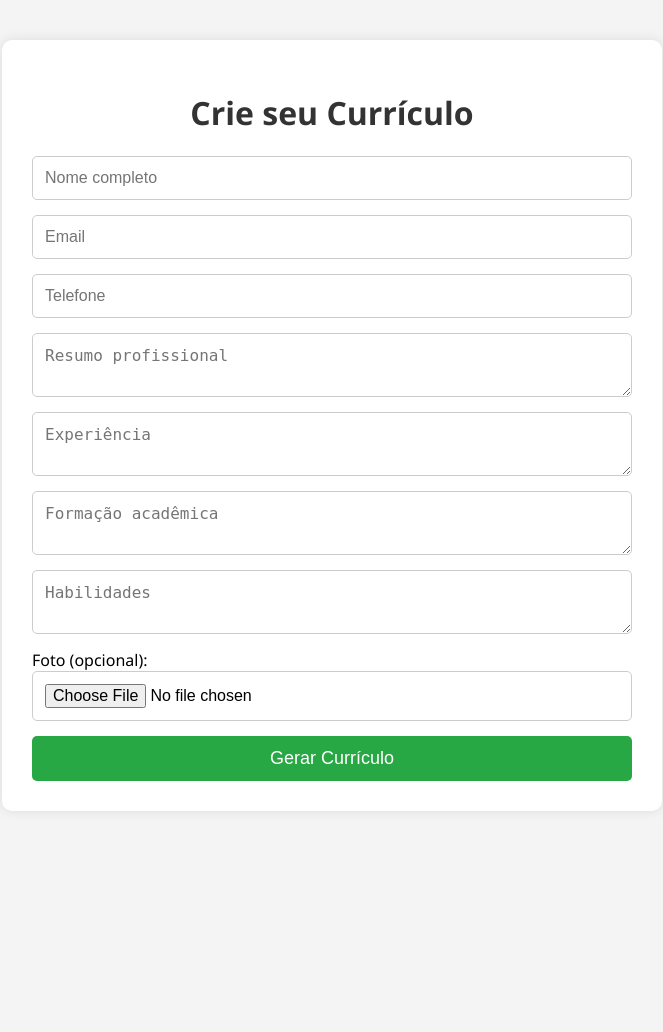
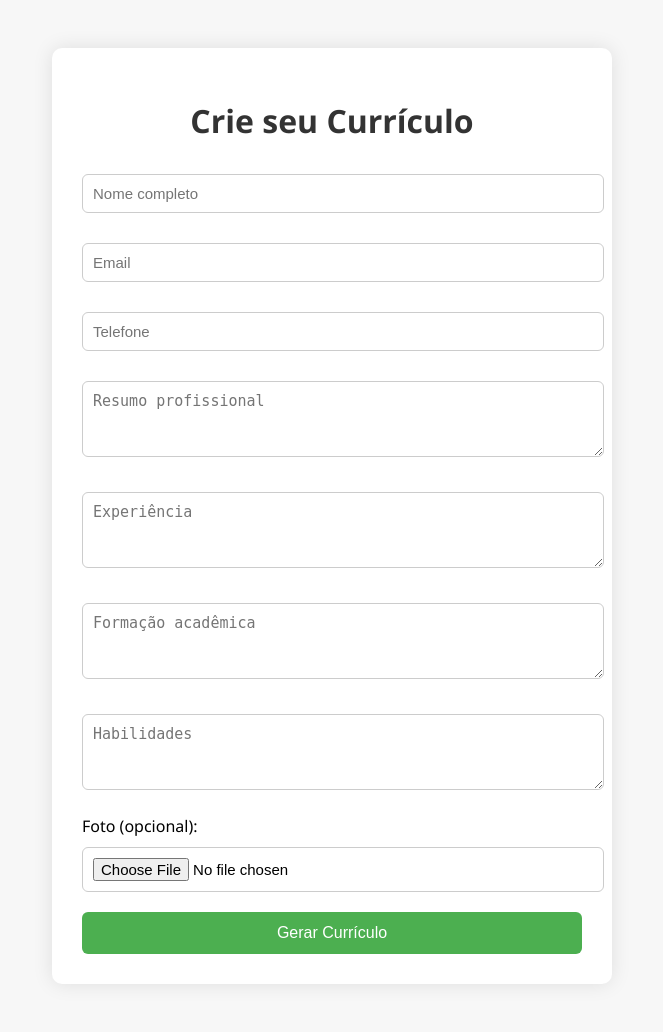
Before and after one commit to Domingos71/curriculo-facil, a Flask app: page / in a window 1280 px wide. Shown: the whole page, without its empty margins (308-971 px from the left). Before the commit the page ends 781 px from the top, so only its background shows below. Run offline with Flask 3, Linux system fonts and the light colour scheme.

Commit message:
Melhoria total

```diff
--- a/app.py
+++ b/app.py
@@ -12,8 +12,8 @@ app.config['UPLOAD_FOLDER'] = 'uploads'
 if not os.path.exists(app.config['UPLOAD_FOLDER']):
     os.makedirs(app.config['UPLOAD_FOLDER'])
 
-# Detecta automaticamente o caminho do wkhtmltopdf (Linux ou Windows)
-wkhtmltopdf_path = shutil.which('wkhtmltopdf') or r'C:\Program Files\wkhtmltopdf\bin\wkhtmltopdf.exe'
+# Detecta o caminho do wkhtmltopdf automaticamente
+wkhtmltopdf_path = shutil.which('wkhtmltopdf') or os.getenv("WKHTMLTOPDF_PATH")
 config = pdfkit.configuration(wkhtmltopdf=wkhtmltopdf_path)
 
 @app.route('/')
@@ -30,7 +30,6 @@ def gerar():
         foto_path = os.path.join(app.config['UPLOAD_FOLDER'], filename)
         foto.save(foto_path)
 
-        # Converte a imagem para base64
         with open(foto_path, 'rb') as img_file:
             mime_type = 'image/jpeg' if filename.lower().endswith(('.jpg', '.jpeg')) else 'image/png'
             base64_img = base64.b64encode(img_file.read()).decode('utf-8')
@@ -38,13 +37,9 @@ def gerar():
     else:
         dados['foto_base64'] = None
 
-    # Renderiza o HTML com os dados do formulário
-    rendered = render_template('resume_template.html', **dados)
-
-    # Gera o PDF
+    rendered = render_template('resume_template.html', dados=dados)
     pdf = pdfkit.from_string(rendered, False, configuration=config)
 
-    # Envia o PDF como resposta
     response = make_response(pdf)
     response.headers['Content-Type'] = 'application/pdf'
     response.headers['Content-Disposition'] = 'inline; filename=curriculo.pdf'
--- a/requirements.txt
+++ b/requirements.txt
@@ -1,3 +1,3 @@
-Flask
-pdfkit
-gunicorn
+Flask==3.1.1
+pdfkit==1.0.0
+gunicorn==23.0.0
--- a/static/style.css
+++ b/static/style.css
@@ -1,17 +1,18 @@
 body {
-    font-family: 'Segoe UI', Tahoma, Geneva, Verdana, sans-serif;
-    background-color: #f4f4f4;
-    margin: 0;
+    font-family: 'Segoe UI', sans-serif;
+    background-color: #f7f7f7;
+    display: flex;
+    justify-content: center;
     padding: 40px;
 }
 
-.form-container {
-    max-width: 600px;
-    margin: auto;
+.container {
     background: white;
     padding: 30px;
     border-radius: 10px;
-    box-shadow: 0 0 12px rgba(0,0,0,0.1);
+    width: 100%;
+    max-width: 500px;
+    box-shadow: 0 0 20px rgba(0, 0, 0, 0.1);
 }
 
 h1 {
@@ -19,29 +20,27 @@ h1 {
     color: #333;
 }
 
-form {
-    display: flex;
-    flex-direction: column;
-}
-
 input, textarea {
-    margin-bottom: 15px;
-    padding: 12px;
-    font-size: 16px;
+    width: 100%;
+    padding: 10px;
+    margin-top: 10px;
+    margin-bottom: 20px;
     border: 1px solid #ccc;
-    border-radius: 5px;
+    border-radius: 6px;
+    font-size: 15px;
 }
 
 button {
+    width: 100%;
+    background-color: #4CAF50;
+    color: white;
+    border: none;
     padding: 12px;
-    background-color: #28a745;
-    color: white;
-    font-size: 18px;
-    border: none;
-    border-radius: 5px;
+    font-size: 16px;
+    border-radius: 6px;
     cursor: pointer;
 }
 
 button:hover {
-    background-color: #218838;
+    background-color: #45a049;
 }
--- a/templates/form.html
+++ b/templates/form.html
@@ -6,17 +6,17 @@
     <link rel="stylesheet" href="{{ url_for('static', filename='style.css') }}">
 </head>
 <body>
-    <div class="form-container">
+    <div class="container">
         <h1>Crie seu Currículo</h1>
-        <form action="/gerar" method="POST" enctype="multipart/form-data">
+        <form method="POST" action="/gerar" enctype="multipart/form-data">
             <input type="text" name="nome" placeholder="Nome completo" required>
             <input type="email" name="email" placeholder="Email" required>
             <input type="text" name="telefone" placeholder="Telefone" required>
-            <textarea name="resumo" placeholder="Resumo profissional"></textarea>
-            <textarea name="experiencia" placeholder="Experiência"></textarea>
-            <textarea name="formacao" placeholder="Formação acadêmica"></textarea>
-            <textarea name="habilidades" placeholder="Habilidades"></textarea>
-            <label>Foto (opcional):</label>
+            <textarea name="resumo" placeholder="Resumo profissional" rows="3"></textarea>
+            <textarea name="experiencia" placeholder="Experiência" rows="3"></textarea>
+            <textarea name="formacao" placeholder="Formação acadêmica" rows="3"></textarea>
+            <textarea name="habilidades" placeholder="Habilidades" rows="3"></textarea>
+            <label for="foto">Foto (opcional):</label>
             <input type="file" name="foto" accept="image/*">
             <button type="submit">Gerar Currículo</button>
         </form>
```
Also changed, not shown: templates/resume_template.html (+33 -22 lines).
